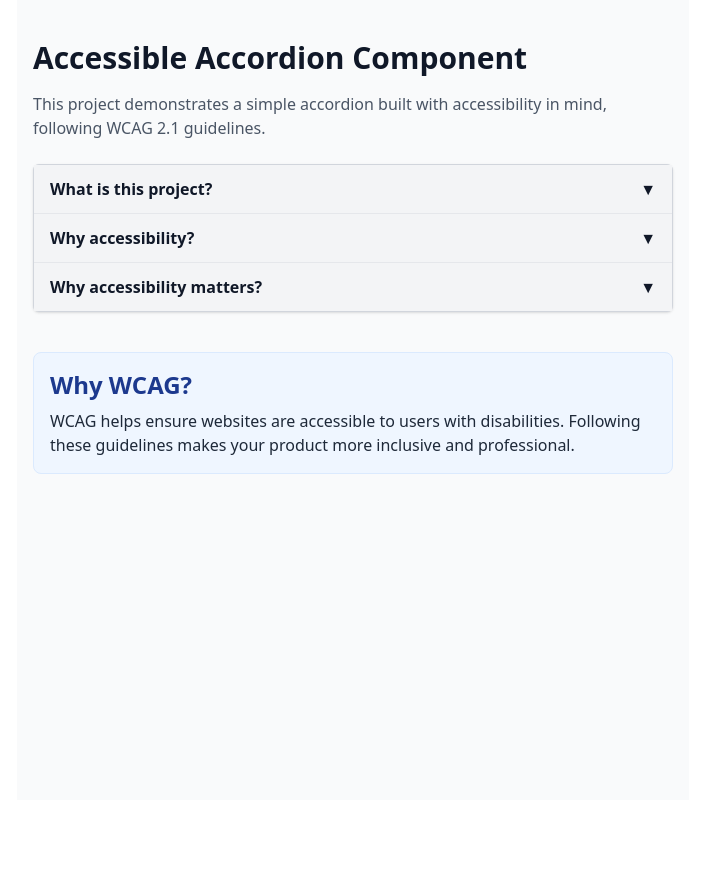
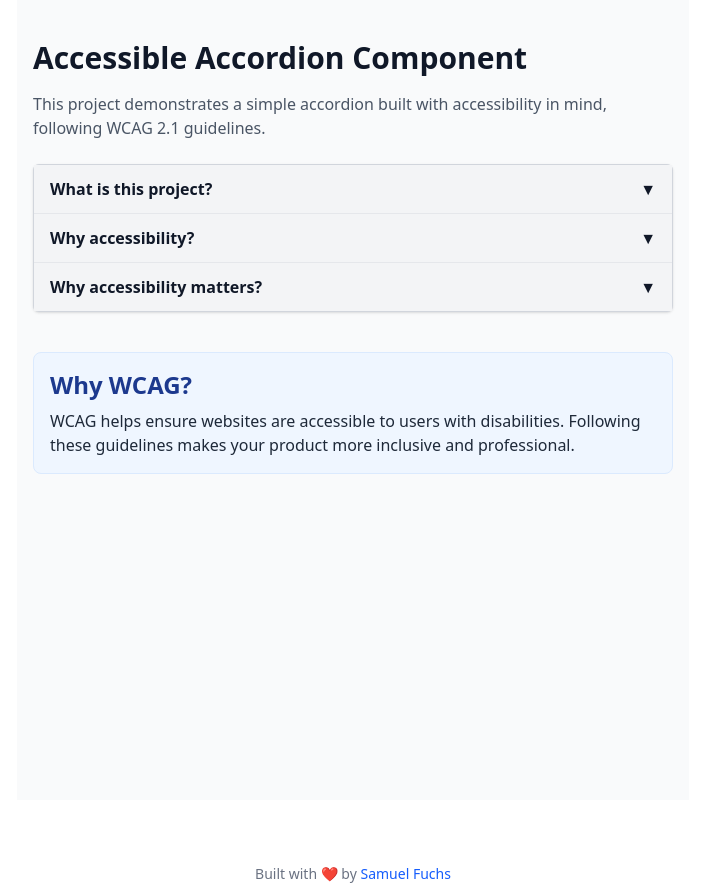
Before and after one commit to samuelfuchs/accessible-accordion, a Next.js app: page / in a window 1280 px wide. Shown: the whole page, without its empty margins (287-992 px from the left). Before the commit the page ends 800 px from the top, so only its background shows below. Built offline with nearby package versions, Linux system fonts and the light colour scheme.

Commit message:
feat(footer): add credit footer with GitHub link

```diff
--- a/src/app/page.tsx
+++ b/src/app/page.tsx
@@ -18,6 +18,7 @@ const items = [
 
 export default function Home() {
   return (
+    <>
       <main className="min-h-screen bg-gray-50 text-gray-900 max-w-2xl mx-auto px-4 py-10">
         <Head>
           <title>Accessible Accordion</title>
@@ -27,19 +28,33 @@ export default function Home() {
           Accessible Accordion Component
         </h1>
         <p className="mb-6 text-gray-600">
-        This project demonstrates a simple accordion built with accessibility in
-        mind, following WCAG 2.1 guidelines.
+          This project demonstrates a simple accordion built with accessibility
+          in mind, following WCAG 2.1 guidelines.
         </p>
         <Accordion items={items} />
 
         <section className="mt-10 bg-blue-50 border border-blue-100 rounded-lg p-4">
-        <h2 className="text-2xl font-semibold mb-2 text-blue-900">Why WCAG?</h2>
+          <h2 className="text-2xl font-semibold mb-2 text-blue-900">
+            Why WCAG?
+          </h2>
           <p className="text-gray-800">
-          WCAG helps ensure websites are accessible to users with disabilities.
-          Following these guidelines makes your product more inclusive and
-          professional.
+            WCAG helps ensure websites are accessible to users with
+            disabilities. Following these guidelines makes your product more
+            inclusive and professional.
           </p>
         </section>
       </main>
+      <footer className="mt-16 text-center text-sm text-gray-500">
+        Built with ❤️ by{" "}
+        <a
+          href="https://github.com/samuelfuchs"
+          target="_blank"
+          rel="noopener noreferrer"
+          className="text-blue-600 hover:underline focus:outline-none focus:ring-2 focus:ring-blue-500"
+        >
+          Samuel Fuchs
+        </a>
+      </footer>
+    </>
   );
 }
```
Lines whose indentation alone changed are shown as unchanged.
